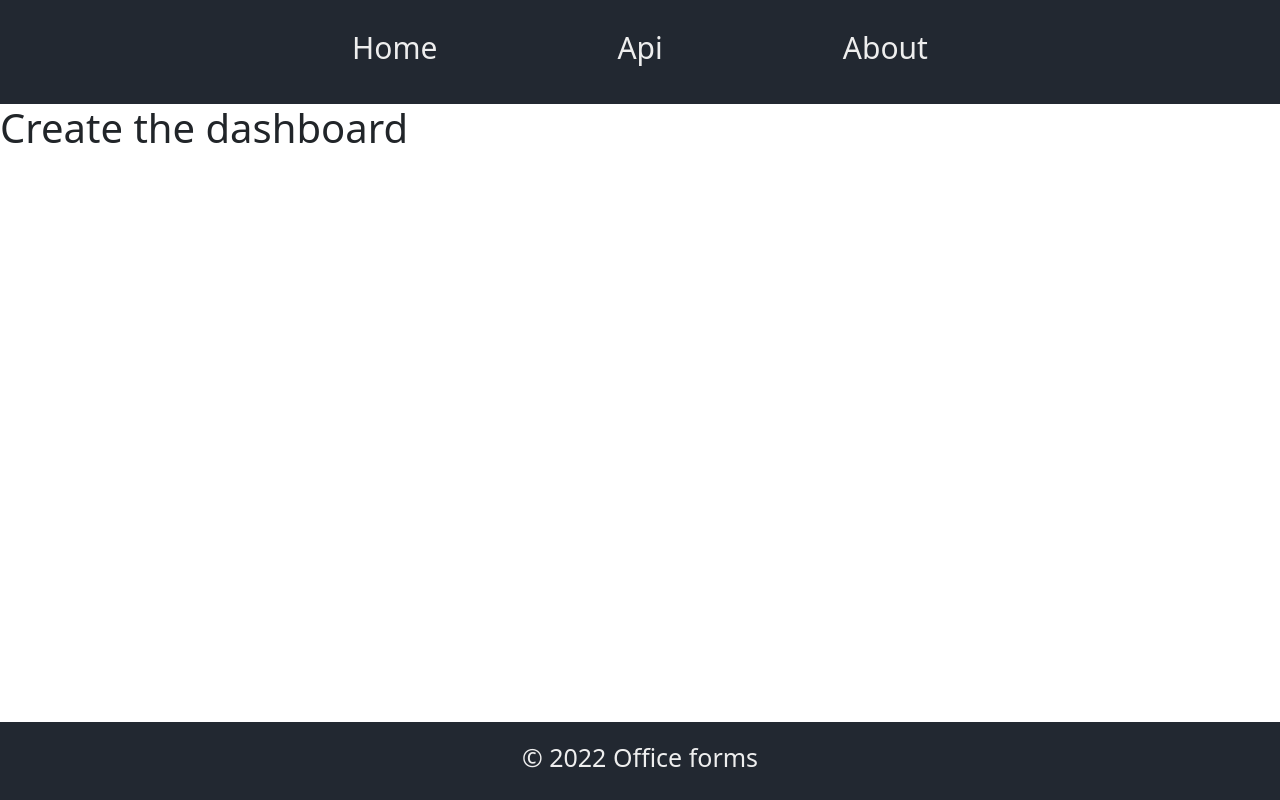
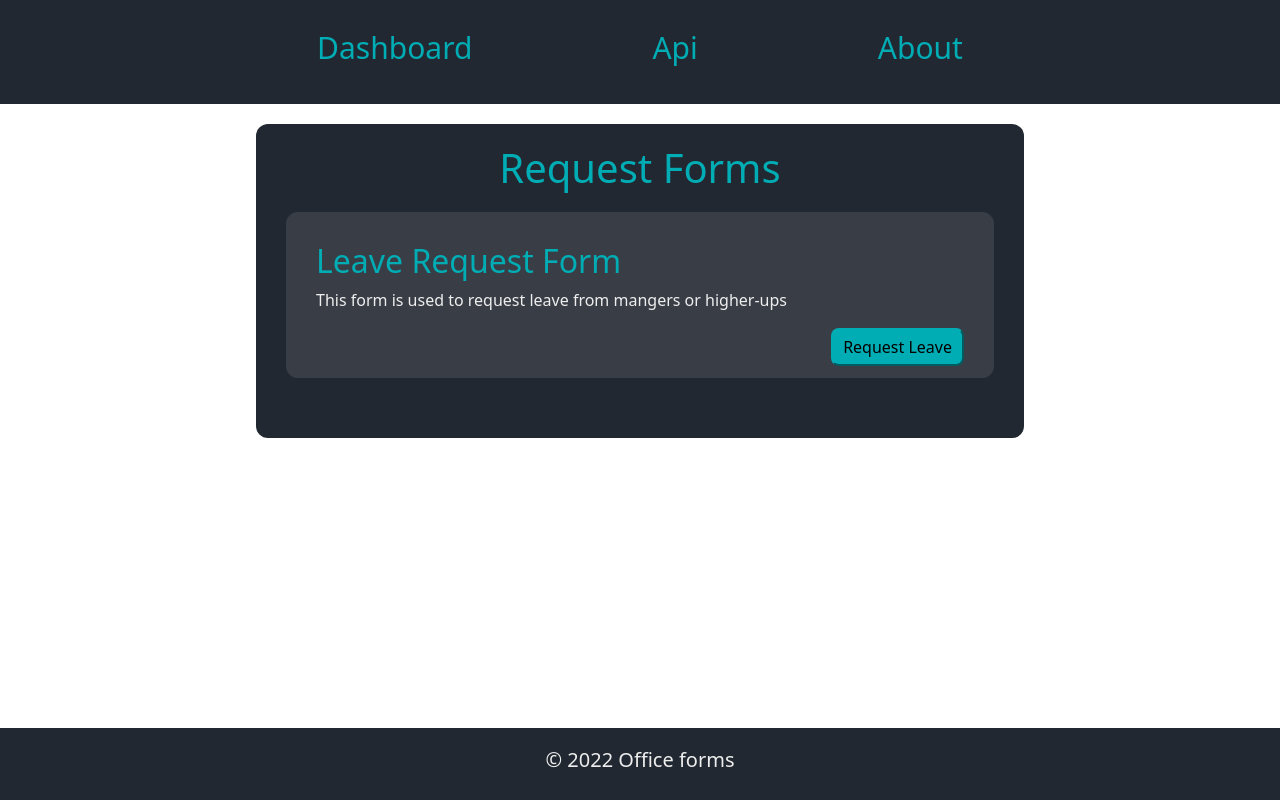
Before and after one commit to BrightonJoel/KissflowOfficeFormProject, a React (Create React App) app in the folder office-form-frontend/: page / in a window 1280 px wide. Built offline with nearby package versions, Linux system fonts and the light colour scheme.

Commit message:
dashboard frontend is done

```diff
--- a/office-form-frontend/src/App.js
+++ b/office-form-frontend/src/App.js
@@ -6,7 +6,8 @@ import Api from "./pages/api";
 import About from "./pages/about";
 import Dashboard from "./pages/dashboard"
 import Header from "./topAndBottomComponent/header";
-import Footer from "./topAndBottomComponent/footer"
+import Footer from "./topAndBottomComponent/footer";
+import LeaveFrom from "./forms/leaveForm";
 
 export default function App() {
   return (
@@ -20,6 +21,7 @@ export default function App() {
               <Header name="Dashboard" />
               <Dashboard />
               <Footer name="Dashbord" />
+
 
             </React.Fragment>}
         />
@@ -43,6 +45,16 @@ export default function App() {
 
           </React.Fragment>}
         />
+        <Route path="/leaveForm" element={
+          <React.Fragment>
+
+            <Header/>
+            <LeaveFrom/>
+            <Footer/>
+
+          </React.Fragment>
+        }
+        />
 
       </Routes>
     </Router>
--- /dev/null
+++ b/office-form-frontend/src/forms/leaveForm.js
@@ -0,0 +1,8 @@
+import React from "react";
+
+export default function LeaveFrom(){
+    return(
+        <div>
+            forms
+        </div>)
+}
--- a/office-form-frontend/src/pages/dashboard.js
+++ b/office-form-frontend/src/pages/dashboard.js
@@ -1,9 +1,17 @@
 import React from "react";
-
+import { DashboardMain, DashboardForm } from "./dashboardStyles";
+import { useNavigate } from 'react-router-dom';
 
 export default function Dashboard(){
+    const navigate = useNavigate();
     return(
-        <div>
-            <h1>Create the dashboard</h1>
-        </div>)
+        <DashboardMain>
+            <h1>Request Forms</h1>
+            <DashboardForm >
+                <h2>Leave Request Form</h2>
+                <p>This form is used to request leave from mangers or higher-ups</p>
+                <button onClick={() => navigate('/leaveForm')}>Request Leave</button>
+            </DashboardForm>
+        </DashboardMain>
+        )
 }
--- /dev/null
+++ b/office-form-frontend/src/pages/dashboardStyles.js
@@ -0,0 +1,37 @@
+import styled from "styled-components";
+import {Colors} from "../gobal"
+
+export const DashboardMain = styled.div`
+    margin: 20px auto;
+    width: 60%;
+    text-align:center;
+    background-color:${Colors.darkest};
+    color: ${Colors.lightest};
+    border-radius: 12px;
+    padding:20px 30px 40px;
+    h1{
+        color:${Colors.light};
+    }
+
+`
+export const DashboardForm = styled.div`
+    text-align:left;
+    background-color:${Colors.dark};
+    border-radius: 12px;
+    padding: 30px 30px 50px;
+    margin: 20px 0;
+
+    h2{
+        color: ${Colors.light};
+    }
+
+    button{
+        float: right;
+        border-radius: 8px;
+        padding: 5px 10px;
+        background-color: ${Colors.light};
+        outline : None;
+        border-color: ${Colors.light};
+    }
+
+    `
--- a/office-form-frontend/src/topAndBottomComponent/footerStyles.js
+++ b/office-form-frontend/src/topAndBottomComponent/footerStyles.js
@@ -8,7 +8,7 @@ export const FooterMain = styled.div`
     width: 100%;
     h1{
         color: ${Colors.lightest};
-        font-size: 25px;
+        font-size: 20px;
         padding: 20px 0;
     }
   `
--- a/office-form-frontend/src/topAndBottomComponent/header.js
+++ b/office-form-frontend/src/topAndBottomComponent/header.js
@@ -6,7 +6,7 @@ export default function Header(props){
     return(
         <HeaderMain>
            <center>
-            <Link to="/"><h1>Home</h1> </Link>
+            <Link to="/"><h1>Dashboard</h1> </Link>
             <Link to="/api"><h1>Api</h1></Link>
             <Link to ="/about"> <h1>About</h1> </Link>
             </center>
--- a/office-form-frontend/src/topAndBottomComponent/headerStyles.js
+++ b/office-form-frontend/src/topAndBottomComponent/headerStyles.js
@@ -8,7 +8,7 @@ export const HeaderMain = styled.div`
       margin:  10px 40px;
       padding: 20px 50px;
       text-decoration: None;
-      color: ${Colors.lightest};
+      color: ${Colors.light};
       border-radius : 12px;
 
   }
@@ -16,7 +16,7 @@ export const HeaderMain = styled.div`
     font-size: 30px;
   }
   a:hover{
-    color: ${Colors.light};
+    color: ${Colors.lightest};
     background-color: ${Colors.dark}
   }
   `
```
